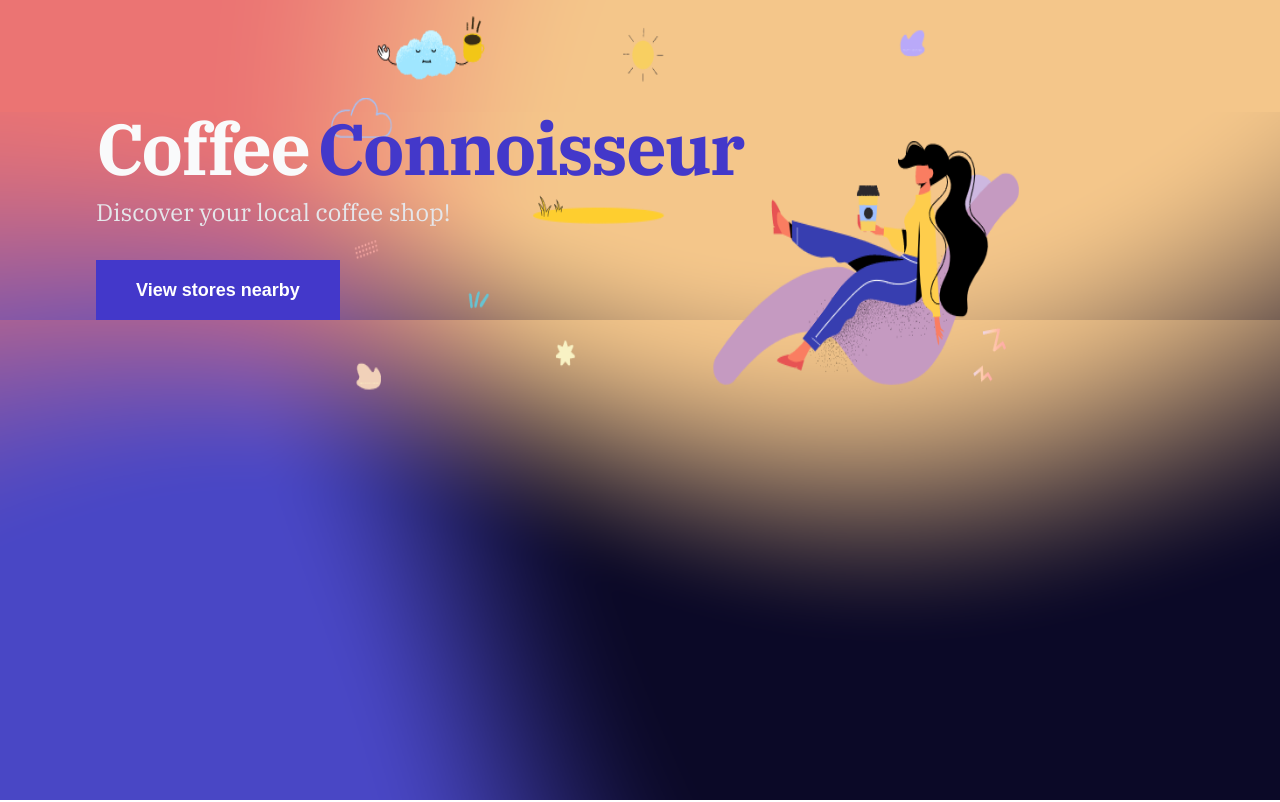
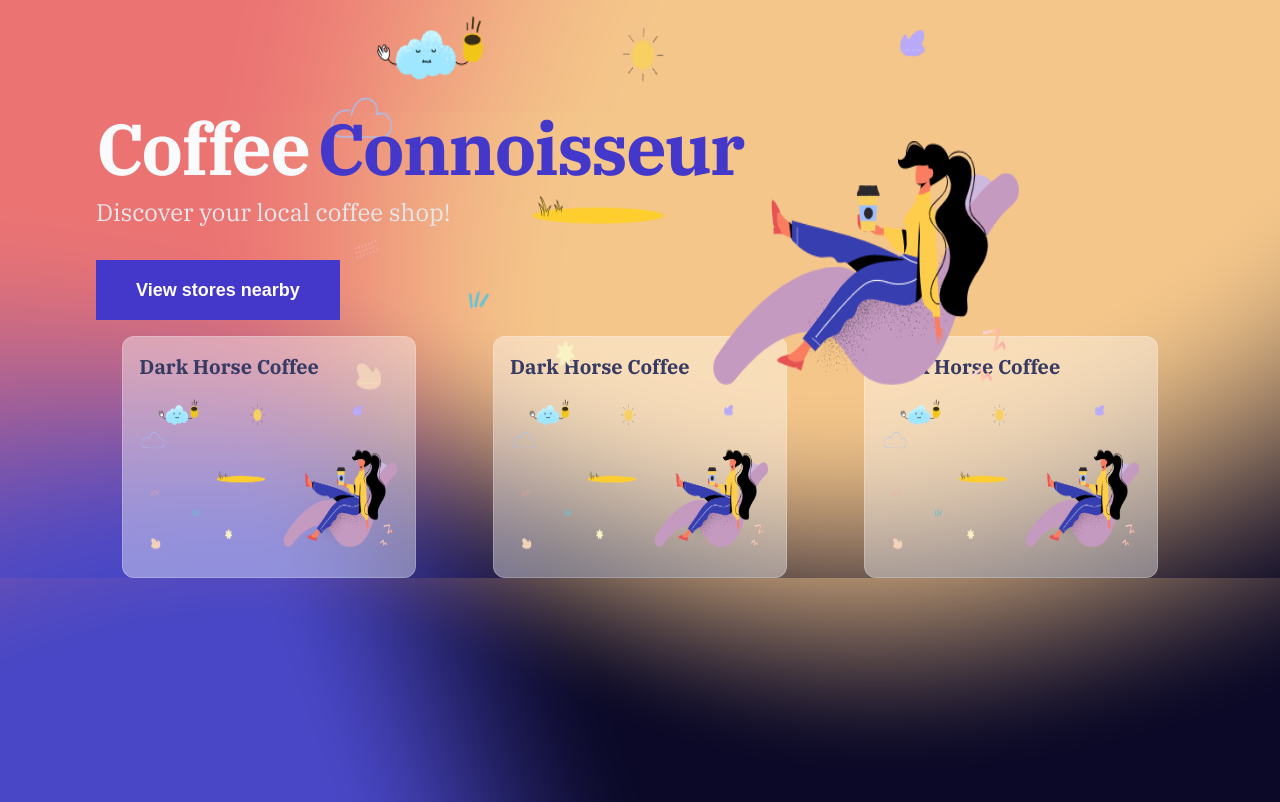
Before and after one commit to ethanledev/coffee-connoiseur, a Next.js app: page / in a window 1280 px wide. Built offline with nearby package versions, Linux system fonts and the light colour scheme.

Commit message:
add card component

```diff
--- /dev/null
+++ b/components/card.js
@@ -0,0 +1,28 @@
+import Link from "next/link";
+import Image from "next/image";
+import styles from "./card.module.css";
+
+const Card = ({ name, imgUrl, href }) => {
+  return (
+    <Link href={href}>
+      <a className={styles.cardLink}>
+        <div className={`${styles.container} glass`}>
+          <div className={styles.cardHeaderWrapper}>
+            <h2 className={styles.cardHeader}>{name}</h2>
+          </div>
+          <div className={styles.cardImageWrapper}>
+            <Image
+              className={styles.cardImage}
+              src={imgUrl}
+              width={260}
+              height={160}
+              alt={name}
+            />
+          </div>
+        </div>
+      </a>
+    </Link>
+  );
+};
+
+export default Card;
--- /dev/null
+++ b/components/card.module.css
@@ -0,0 +1,56 @@
+.cardLink {
+  margin: auto;
+  --tw-shadow: 0 20px 25px -5px rgba(0, 0, 0, 0.1),
+    0 10px 10px -5px rgba(0, 0, 0, 0.04);
+  box-shadow: 0 0 transparent, 0 0 #0000, 0 0 transparent, 0 0 #0000,
+    0 0 transparent;
+
+  border-color: var(--text-white-100);
+  border-radius: 0.75rem /* 12px */;
+}
+
+.container {
+  border-radius: 0.75rem /* 12px */;
+  padding-top: 0.25rem /* 4px */;
+  padding-bottom: 0.25rem /* 4px */;
+  padding-bottom: 1.25rem /* 20px */;
+  padding-left: 1rem /* 16px */;
+  padding-right: 1rem /* 16px */;
+
+  backdrop-filter: blur(10px);
+}
+
+.cardHeaderWrapper {
+  margin-top: 0.75rem /* 12px */;
+  margin-bottom: 0.75rem /* 12px */;
+}
+
+.cardHeader {
+  text-overflow: ellipsis;
+  white-space: nowrap;
+  font-size: 1.25rem /* 20px */;
+  line-height: 1.75rem /* 28px */;
+  font-weight: 800;
+  overflow: hidden;
+  width: 16rem /* 256px */;
+}
+
+.cardImageWrapper {
+  color: var(--text-white-100);
+}
+
+.cardImage {
+  border-radius: 0.75rem /* 12px */;
+}
+
+@media (min-width: 1024px) {
+  .cardHeader {
+    width: 16rem /* 256px */;
+  }
+}
+
+@media (min-width: 768px) {
+  .cardHeader {
+    width: 16rem /* 256px */;
+  }
+}
--- a/pages/index.js
+++ b/pages/index.js
@@ -2,6 +2,7 @@
 import Image from "next/image";
 import styles from "../styles/Home.module.css";
 import Banner from "../components/banner";
+import Card from "../components/card";
 
 const Home = () => {
   const handleOnBannerBtnClick = () => {
@@ -29,6 +30,26 @@
             height={400}
           />
         </div>
+        <div className={styles.cardLayout}>
+          <Card
+            className={styles.card}
+            name="Dark Horse Coffee"
+            href="/coffee-store/darkhorse-coffee"
+            imgUrl="/static/hero-image.png"
+          />
+          <Card
+            className={styles.card}
+            name="Dark Horse Coffee"
+            href="/coffee-store/darkhorse-coffee"
+            imgUrl="/static/hero-image.png"
+          />
+          <Card
+            className={styles.card}
+            name="Dark Horse Coffee"
+            href="/coffee-store/darkhorse-coffee"
+            imgUrl="/static/hero-image.png"
+          />
+        </div>
       </main>
     </div>
   );
```
Also changed, not shown: 1 other file (tests, documents, lock files or other folders).
